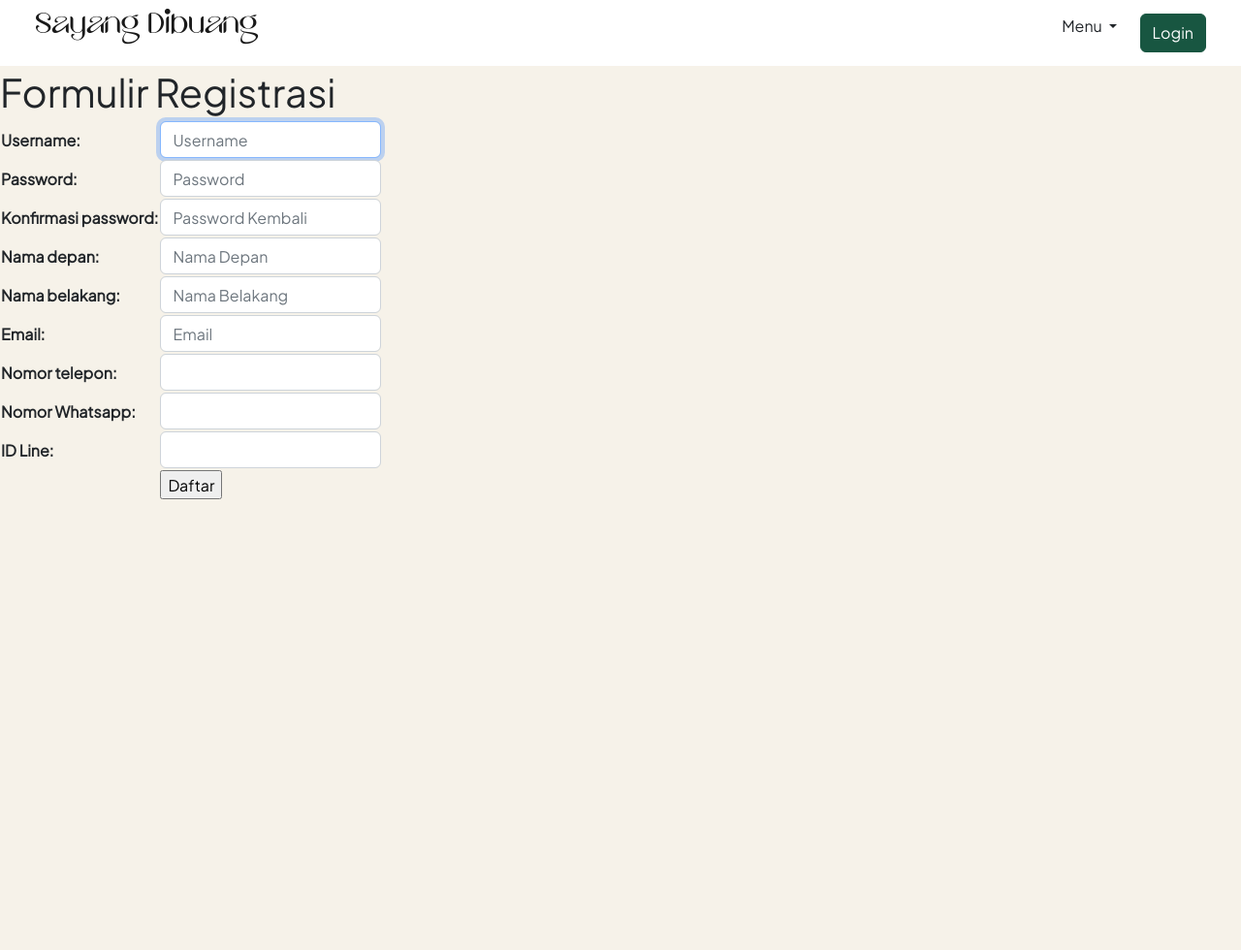
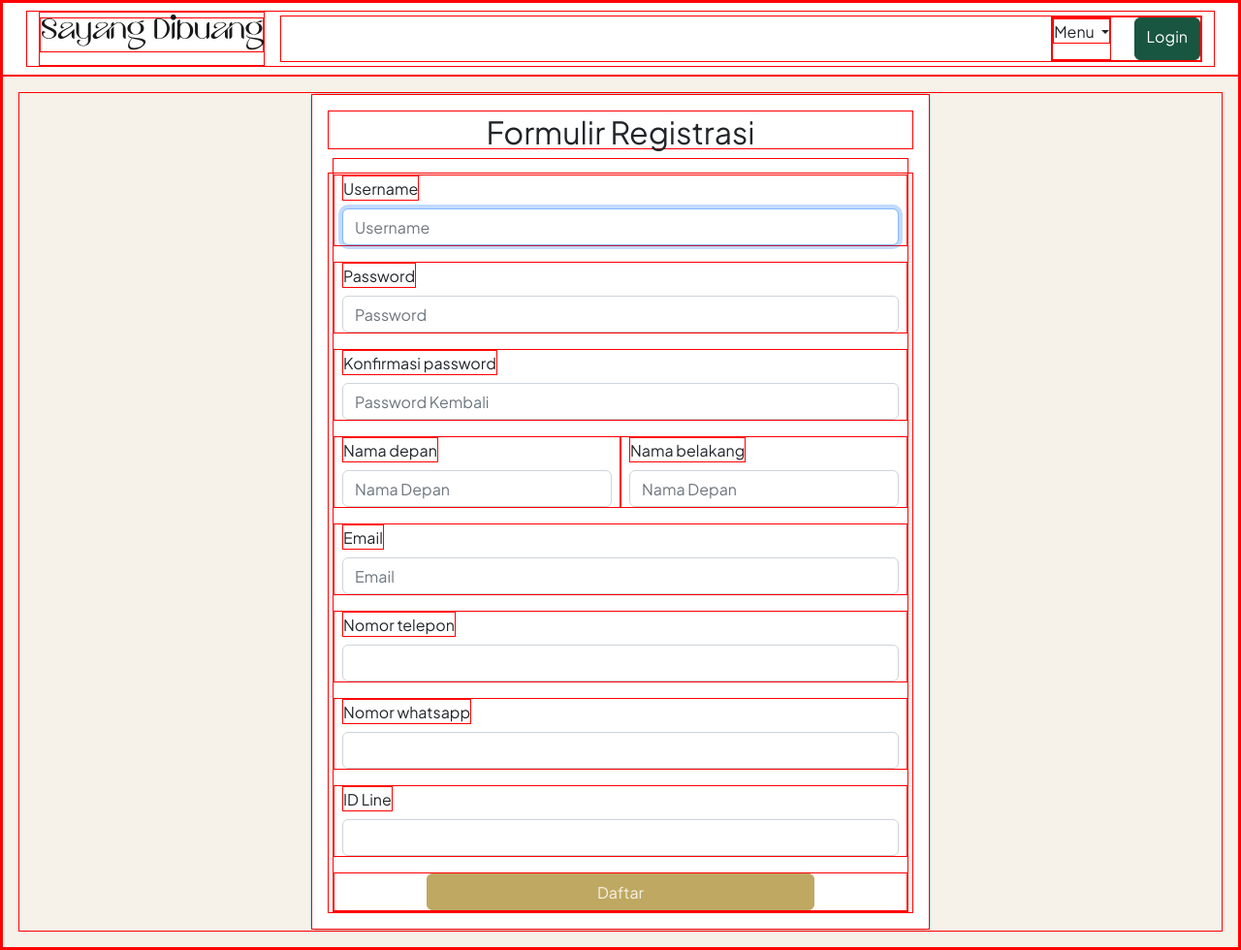
Before and after one commit to KristoJeremy/Sayang-Dibuang-Web, a Django app: page /register/ in a window 1280 px wide. Shown: the whole page at 97% size. Before the commit the page ends 515 px from the top, so only its background shows below. Run offline with Django 4.2, Linux system fonts and the light colour scheme.

Commit message:
Modify login.html

```diff
--- a/fitur_autentikasi/templates/register.html
+++ b/fitur_autentikasi/templates/register.html
@@ -5,25 +5,65 @@
 <title>Registrasi Akun</title>
 <link rel="stylesheet" href="{% static 'css/styles.css' %}">
 <link rel="stylesheet" href="{% static 'fitur_autentikasi/style.css' %}">
+<style>
+    * {
+        border: 1px solid red;
+    }
+</style>
 {% endblock meta %}
 
 {% block content %}
 
-<div class = "login">
-
-    <h1>Formulir Registrasi</h1>
-
-        <form method="POST">
+<div class = "register">
+    <div class="d-flex flex-column justify-content-center align-items-center m-3">
+        <div class="card mw-100" style="width: 40rem;">
+            <div class="card-body">
+                <h2 class="card-title mb-4 text-center">Formulir Registrasi</h2>
+                <div class="container-fluid">
+                        <form method="POST" class="row g-3">
                             {% csrf_token %}
-            <table>
-                {{ form.as_table }}
-                {{ profile_form.as_table }}
-                <tr>
-                    <td></td>
-                    <td><input type="submit" name="submit" value="Daftar"/></td>
-                </tr>
-            </table>
+                            <div class="col-12">
+                                <label for="{{ form.username.id_for_label }}" class="form-label">Username</label>
+                                {{ form.username }}
+                            </div>
+                            <div class="col-12">
+                                <label for="{{ form.password1.id_for_label }}" class="form-label">Password</label>
+                                {{ form.password1 }}
+                            </div>
+                            <div class="col-12">
+                                <label for="{{ form.password2.id_for_label }}" class="form-label">Konfirmasi password</label>
+                                {{ form.password2 }}
+                            </div>
+                            <div class="col-6">
+                                <label for="{{ form.first_name.id_for_label }}" class="form-label">Nama depan</label>
+                                {{ form.first_name }}
+                            </div>
+                            <div class="col-6">
+                                <label for="{{ form.first_name.id_for_label }}" class="form-label">Nama belakang</label>
+                                {{ form.first_name }}
+                            </div>
+                            <div class="col-12">
+                                <label for="{{ form.email.id_for_label }}" class="form-label">Email</label>
+                                {{ form.email }}
+                            </div>
+                            <div class="col-12">
+                                <label for="{{ profile_form.telephone.id_for_label }}" class="form-label">Nomor telepon</label>
+                                {{ profile_form.telephone }}
+                            </div>
+                            <div class="col-12">
+                                <label for="{{ profile_form.whatsapp.id_for_label }}" class="form-label">Nomor whatsapp</label>
+                                {{ profile_form.telephone }}
+                            </div>
+                            <div class="col-12">
+                                <label for="{{ profile_form.line.id_for_label }}" class="form-label">ID Line</label>
+                                {{ profile_form.line }}
+                            </div>
+                            <div class="col-12 text-center">
+                                <input class="btn login_btn btn-gold text-sand mw-100" style="width: 25rem;" type="submit" name="submit" value="Daftar"/>
+                            </div>
                         </form>
+                    </div>
+                </div>
 
             {% if messages %}
                 <ul>
@@ -32,6 +72,8 @@
                     {% endfor %}
                 </ul>
             {% endif %}
+        </div>
+    </div>
 
 </div>
 
```
Lines whose indentation alone changed are shown as unchanged.
